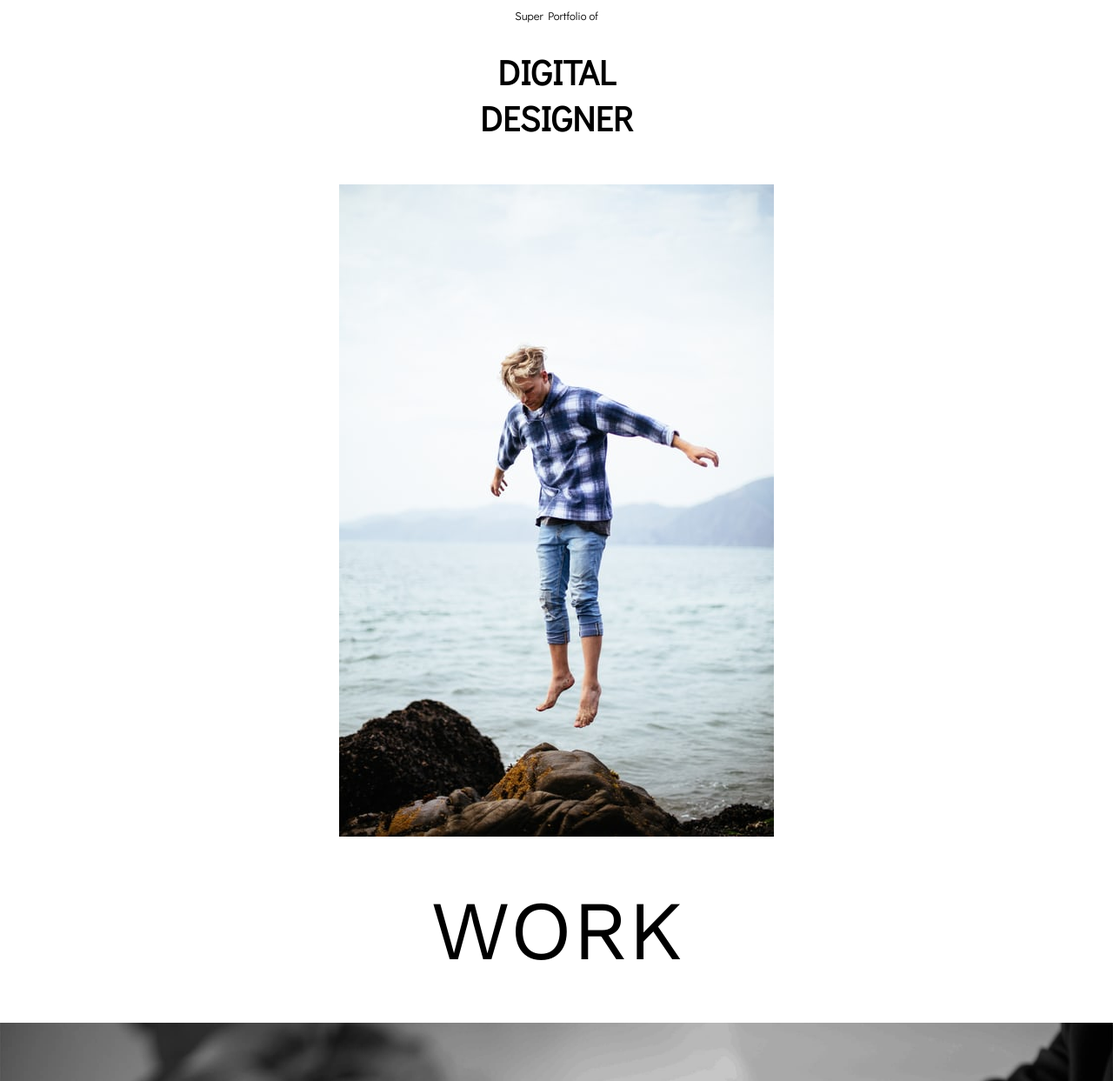
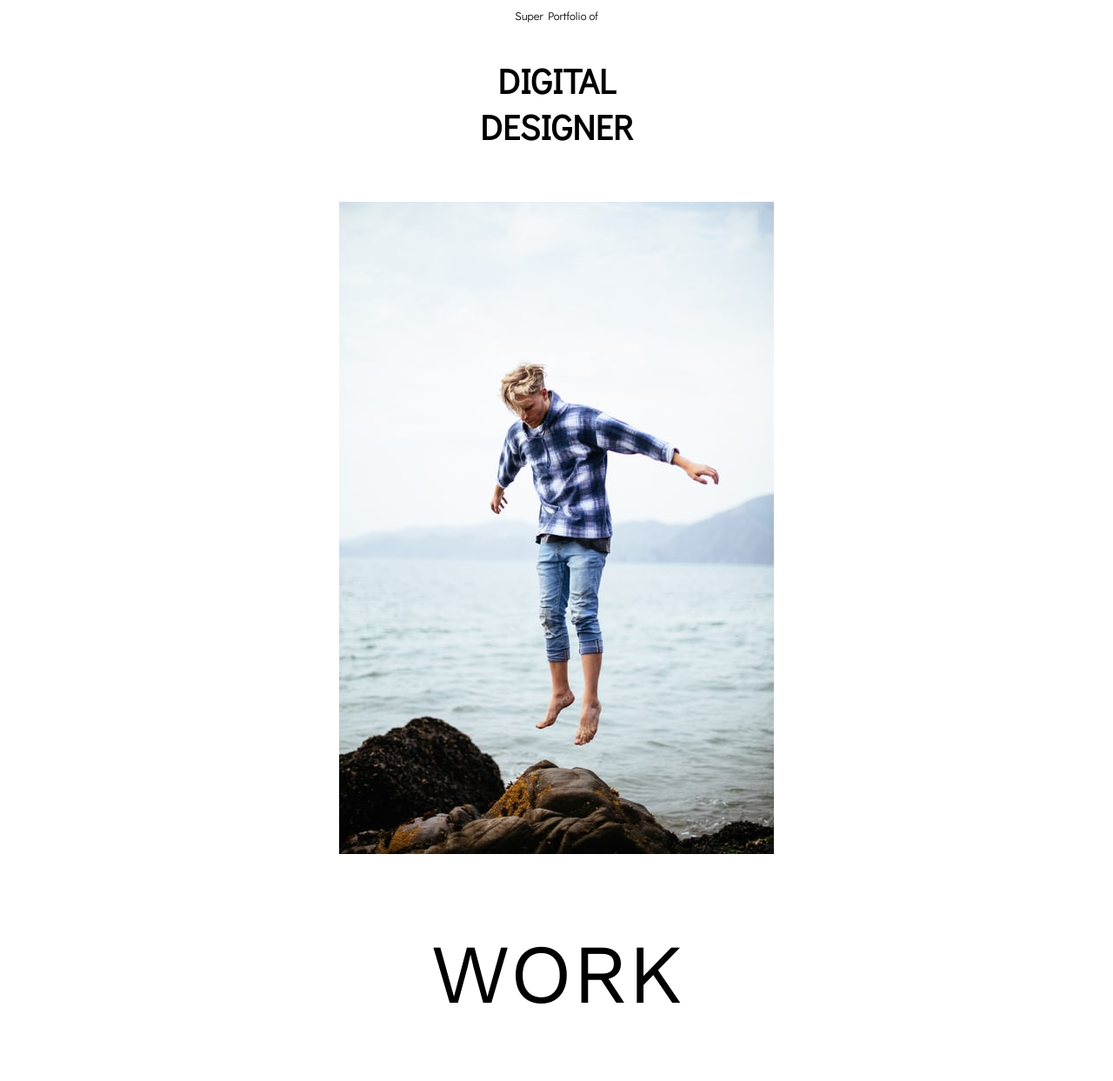
Before and after one commit to AlexandrSchiwe/css_portfolio, a plain HTML site: page index.html in a window 1280 px wide. Shown: the top 1243 px of the page at 87% size. Drawn offline with nearby package versions, Linux system fonts and the light colour scheme.

Commit message:
last finish

```diff
--- a/assets/css/styles.css
+++ b/assets/css/styles.css
@@ -47,7 +47,7 @@ header p {
 }
 
 header div {
-    margin: 30px 0 50px 0;
+    margin: 40px 0 60px 0;
 
 }
 
@@ -66,7 +66,7 @@ header div h2 {
     font-family: 'Work Sans', sans-serif;
     font-weight: 400;
     font-size: 6rem;
-    margin: 50px 0 50px 0;
+    margin: 80px 0 80px 0;
 }
 
 /* ==========================================
@@ -354,7 +354,7 @@ header div h2 {
 }
 
 /* ==========================================
-            MAIN/Section:TRETTO
+            MAIN/Section:whatMore
 ===========================================*/
 
 .whatMore {
@@ -378,7 +378,7 @@ header div h2 {
 .whatMore div {
     width: 500px;
     height: 200px;
-    margin-left: 87vh;
+    margin-left: 83vh;
     margin-top: 13vh;
 }
 
```
